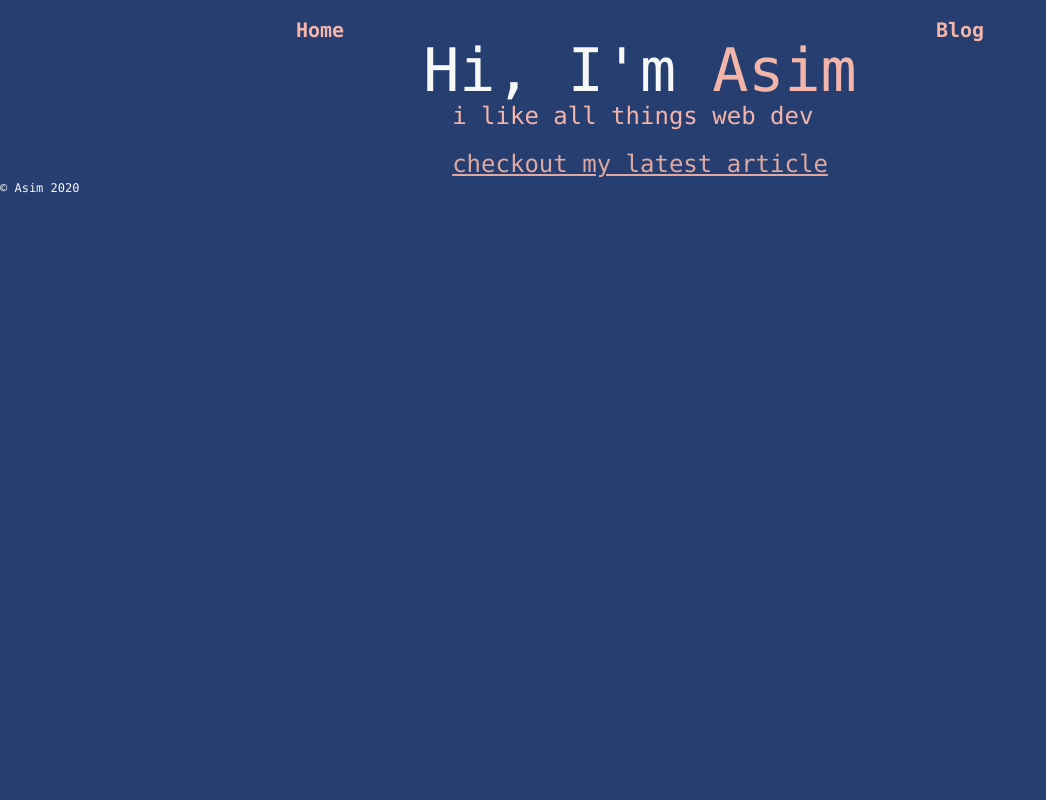
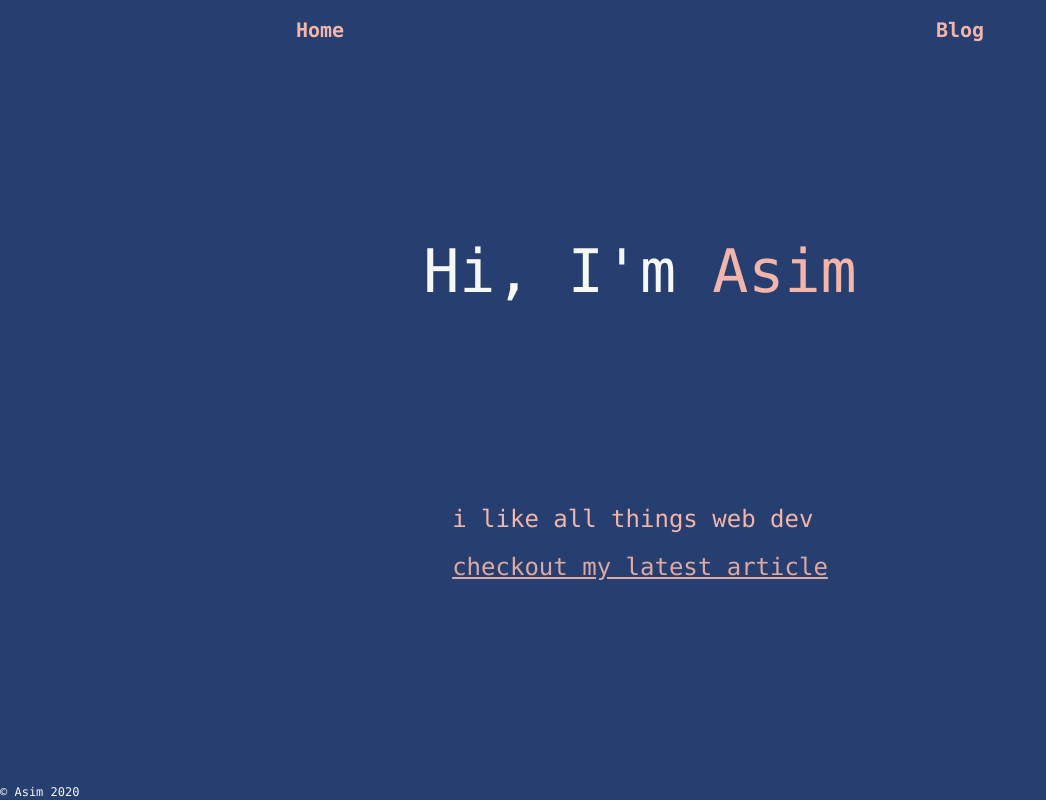
Before and after one commit to aseeeem/my-page, a Next.js app: page / in a window 1280 px wide. Shown: the whole page, without its empty margins (0-1046 px from the left). Built offline with nearby package versions, Linux system fonts and the light colour scheme.

Commit message:
this actuall y makes more sense

```diff
--- a/app/blog/layout.tsx
+++ b/app/blog/layout.tsx
@@ -6,7 +6,7 @@ export default function BlogLayout({
   children: React.ReactNode
 }) {
   return (
-    <main>
+    <div className="flex flex-col">
       <header className="pt-6 pb-6  lg:text-left col-start-2">
         <h1 className="text-center lg:text-4xl text-2xl text-springfog font-extrabold underline">
           Asim's Idea Dump
@@ -15,9 +15,9 @@ export default function BlogLayout({
           I decided to make a place to put my thoughts out there
         </h4>
       </header>
-      <section className="text-lightorange row-start-2 col-start-2 text-lg md:text-2xl">
+      <section className="grow text-lightorange text-lg md:text-3xl">
         {children}
       </section>
-    </main>
+    </div>
   )
 }
--- a/app/layout.tsx
+++ b/app/layout.tsx
@@ -3,9 +3,9 @@ import './globals.css'
 export default function Layout({ children }: { children: React.ReactNode }) {
   return (
     <html>
-      <body className="text-springfog font-mono bg-blue h-screen">
+      <body className="text-springfog font-mono bg-blue h-screen flex flex-col">
         <NavComponent />
-        {children}
+        <main className="grow h-[calc(100%-3.5rem)]">{children}</main>
         <Footer />
       </body>
     </html>
@@ -33,10 +33,8 @@ function NavComponent() {
 
 function Footer() {
   return (
-    <footer className="sticky bottom-0">
-      <div className="text-xs items-end">
-        &copy; Asim {new Date().getFullYear()}
-      </div>
+    <footer className="">
+      <div className="text-xs">&copy; Asim {new Date().getFullYear()}</div>
     </footer>
   )
 }
--- a/app/page.tsx
+++ b/app/page.tsx
@@ -2,8 +2,7 @@ import Link from 'next/link'
 
 export default function Home() {
   return (
-    <main>
-      <div className="flex flex-col items-center h-[calc(100%-3.5rem)] justify-evenly">
+    <div className="h-full flex flex-col items-center justify-evenly">
       <header>
         <h1 className="md:text-6xl text-4xl">
           Hi, I'm{' '}
@@ -23,6 +22,5 @@ export default function Home() {
         </article>
       </section>
     </div>
-    </main>
   )
 }
```
Lines whose indentation alone changed are shown as unchanged.
